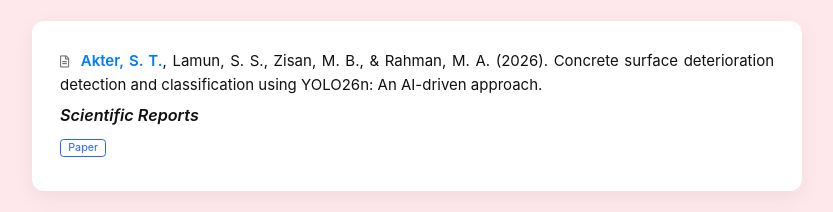
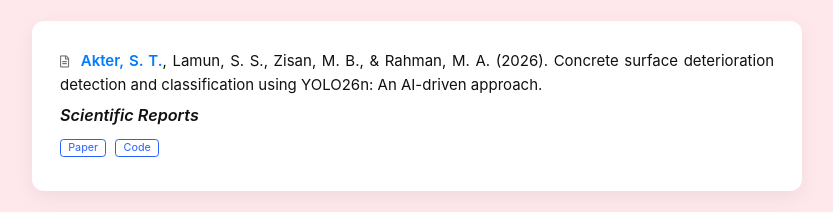
Before and after one commit to syeda-tamzida/syeda-tamzida.github.io, a plain HTML site: page index.html in a window 1280 px wide. Shown: the part 1885-2097 px from the top of the page, without its empty margins (423-1256 px from the left). Drawn offline with nearby package versions, Linux system fonts and the light colour scheme; some packages are replaced by stand-ins of ours; some icons are missing.

Commit message:
Add code link for YOLO26n paper
Co-Authored-By: Claude Opus 5.5 <noreply@anthropic.com>
Claude-Session: https://claude.ai/code/session_0144Gd7N1E1bVCsb4nCyCpEp

```diff
--- a/index.html
+++ b/index.html
@@ -182,7 +182,7 @@
                   <div style="max-width:800px;margin:24px auto;padding:28px 28px 12px 28px;border-radius:12px;background:#ffffff;box-shadow:0 6px 20px rgba(0,0,0,0.06);font-family:Inter, Roboto, -apple-system, 'Segoe UI', Arial, sans-serif;color:#111;line-height:1.6;">
                      <p style="margin:0 0 6px 0;font-size:15px;"><i class="far fa-file-alt pub-icon" aria-hidden="true"></i> <span style="color:#007bff;font-weight:600;">Akter, S. T.</span>, Lamun, S. S., Zisan, M. B., &amp; Rahman, M. A. (2026). Concrete surface deterioration detection and classification using YOLO26n: An AI-driven approach.</p>
                      <p style="margin:0 0 6px 0;font-weight:600;font-style:italic;">Scientific Reports</p>
-                     <p><a class="btn btn-outline-primary my-1 mr-1 btn-sm" href="https://doi.org/10.1038/s41598-026-68706-0" target="_blank" rel="noopener">Paper</a></p>
+                     <p><a class="btn btn-outline-primary my-1 mr-1 btn-sm" href="https://doi.org/10.1038/s41598-026-68706-0" target="_blank" rel="noopener">Paper</a> <a class="btn btn-outline-primary my-1 mr-1 btn-sm" href="https://github.com/syeda-tamzida/concrete-defect-detection-yolo26" target="_blank" rel="noopener">Code</a></p>
                   </div>
                   <div style="max-width:800px;margin:24px auto;padding:28px 28px 12px 28px;border-radius:12px;background:#ffffff;box-shadow:0 6px 20px rgba(0,0,0,0.06);font-family:Inter, Roboto, -apple-system, 'Segoe UI', Arial, sans-serif;color:#111;line-height:1.6;">
                      <p style="margin:0 0 6px 0;font-size:15px;"><i class="far fa-file-alt pub-icon" aria-hidden="true"></i> Hassan, M., Kabir, M. E., <span style="color:#007bff;font-weight:600;">Akter, S. T.</span>, Shraban, S. S., Basaruddin, K. S., &amp; Islam, M. A. (2025). Machine learning in travel mode choice studies: A systematic literature review of applications, methods, and challenges.</p>
```
